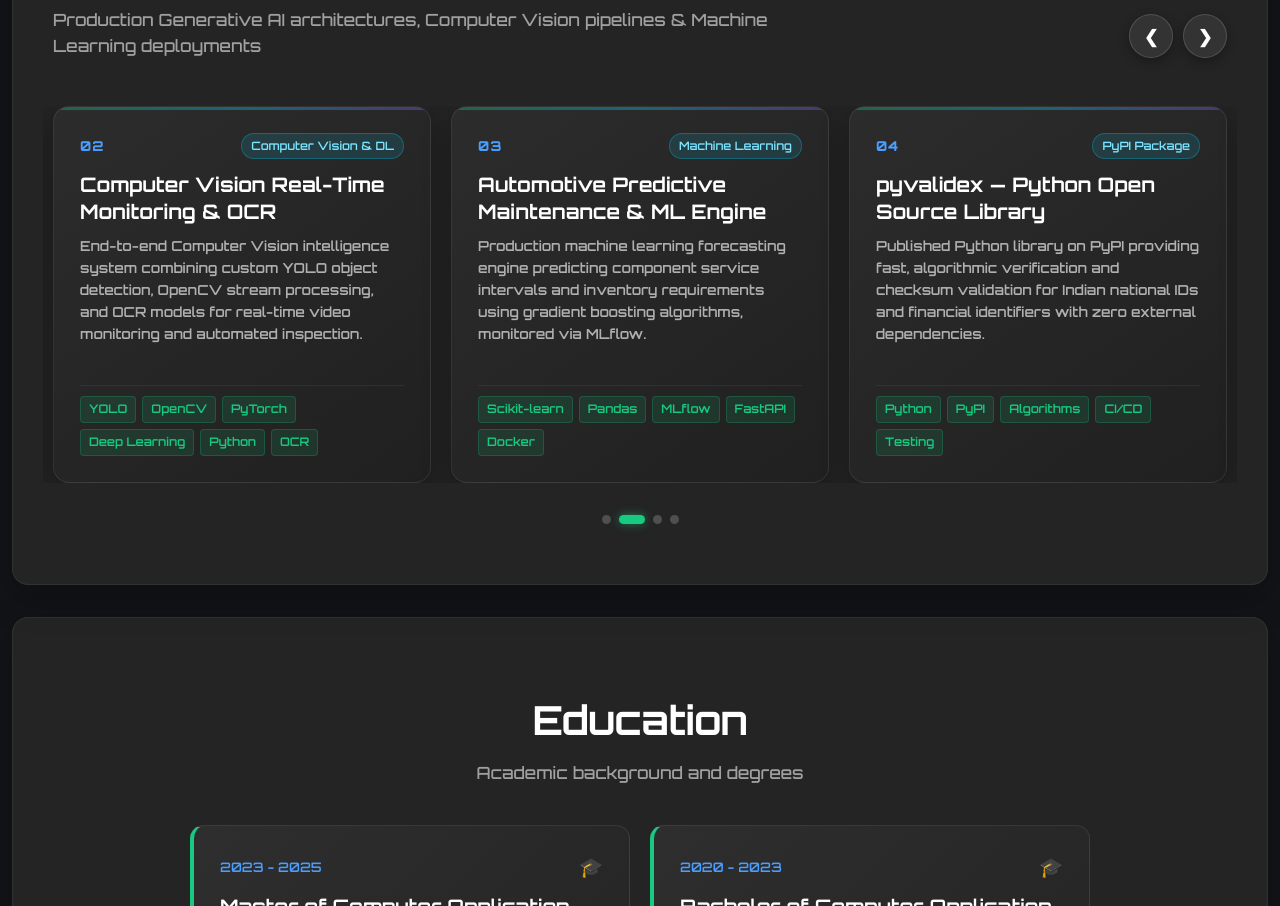
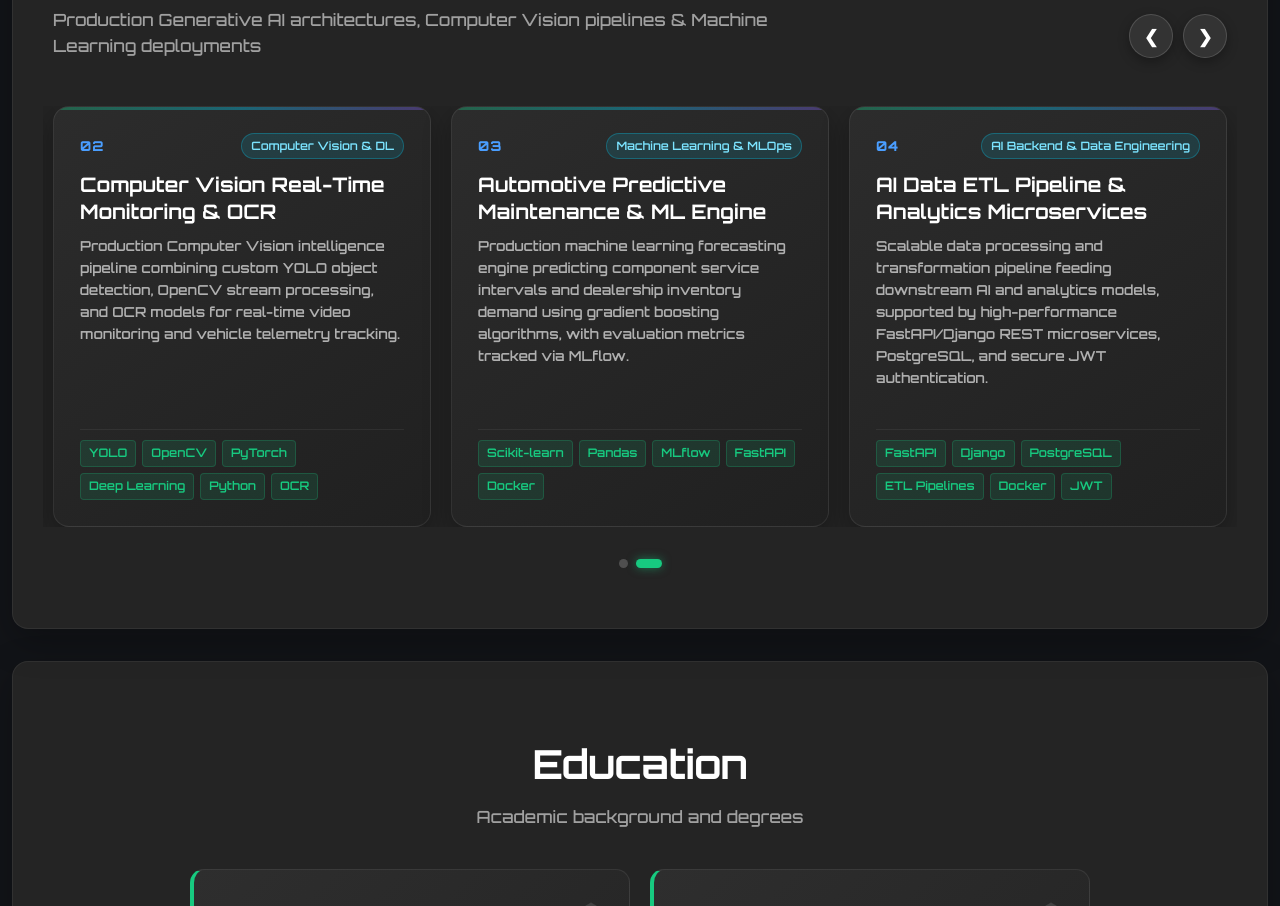
Before and after one commit to JOBIN456/PortFolio, a React (Vite) app: page / in a window 1280 px wide. Shown: the part 3780-4686 px from the top of the page. Built offline with nearby package versions, Linux system fonts and the light colour scheme; the HTML template or start-up script is replaced by a standard one.

Commit message:
feat: add Projects component and portfolio dataset

```diff
--- a/src/components/Projects.jsx
+++ b/src/components/Projects.jsx
@@ -27,9 +27,16 @@ export default function Projects() {
 
   const maxIndex = Math.max(0, projects.length - itemsVisible);
 
+  // Keep currentIndex bounded if itemsVisible changes
+  useEffect(() => {
+    if (currentIndex > maxIndex) {
+      setCurrentIndex(maxIndex);
+    }
+  }, [maxIndex, currentIndex]);
+
   // Auto-play
   useEffect(() => {
-    if (isPaused) return;
+    if (isPaused || maxIndex <= 0) return;
     const interval = setInterval(() => {
       setCurrentIndex((prev) => (prev >= maxIndex ? 0 : prev + 1));
     }, 4000);
--- a/src/data/portfolioData.js
+++ b/src/data/portfolioData.js
@@ -197,43 +197,29 @@ export const portfolioData = {
       title: "Autonomous Multimodal AI Agent & Hybrid RAG",
       badge: "Generative AI & LLMs",
       description:
-        "Enterprise-scale GenAI platform featuring LangGraph agentic workflows, dense & sparse hybrid retrieval, reciprocal rank fusion (RRF), cross-encoder reranking, and Qdrant vector search for high-accuracy reasoning.",
+        "Enterprise-scale GenAI platform developed at Popular Motor Corporation featuring LangGraph agentic workflows, dense & sparse hybrid retrieval, reciprocal rank fusion (RRF), cross-encoder reranking, and Qdrant vector search for high-accuracy automotive reasoning.",
       tech: ["LangGraph", "LangChain", "Qdrant", "LLMs", "FastAPI", "Docker"],
     },
     {
       title: "Computer Vision Real-Time Monitoring & OCR",
       badge: "Computer Vision & DL",
       description:
-        "End-to-end Computer Vision intelligence system combining custom YOLO object detection, OpenCV stream processing, and OCR models for real-time video monitoring and automated inspection.",
+        "Production Computer Vision intelligence pipeline combining custom YOLO object detection, OpenCV stream processing, and OCR models for real-time video monitoring and vehicle telemetry tracking.",
       tech: ["YOLO", "OpenCV", "PyTorch", "Deep Learning", "Python", "OCR"],
     },
     {
       title: "Automotive Predictive Maintenance & ML Engine",
-      badge: "Machine Learning",
+      badge: "Machine Learning & MLOps",
       description:
-        "Production machine learning forecasting engine predicting component service intervals and inventory requirements using gradient boosting algorithms, monitored via MLflow.",
+        "Production machine learning forecasting engine predicting component service intervals and dealership inventory demand using gradient boosting algorithms, with evaluation metrics tracked via MLflow.",
       tech: ["Scikit-learn", "Pandas", "MLflow", "FastAPI", "Docker"],
     },
     {
-      title: "pyvalidex — Python Open Source Library",
-      badge: "PyPI Package",
+      title: "AI Data ETL Pipeline & Analytics Microservices",
+      badge: "AI Backend & Data Engineering",
       description:
-        "Published Python library on PyPI providing fast, algorithmic verification and checksum validation for Indian national IDs and financial identifiers with zero external dependencies.",
-      tech: ["Python", "PyPI", "Algorithms", "CI/CD", "Testing"],
-    },
-    {
-      title: "Edge AI Low-Latency Neural Inference Pipeline",
-      badge: "Edge AI & Optimization",
-      description:
-        "Optimized deep learning inference server utilizing TensorRT, ONNX runtime quantization, and asynchronous batching for high-throughput sub-15ms computer vision pipelines.",
-      tech: ["TensorRT", "ONNX", "PyTorch", "Docker", "AsyncIO", "CUDA"],
-    },
-    {
-      title: "Agentic Code Intelligence & RAG Chatbot",
-      badge: "Autonomous Agents",
-      description:
-        "Multi-agent reasoning system capable of querying complex codebases, generating AST dependency graphs, and providing citation-backed architectural explanations.",
-      tech: ["LangChain", "ChromaDB", "Llama 3", "Python", "FastAPI"],
+        "Scalable data processing and transformation pipeline feeding downstream AI and analytics models, supported by high-performance FastAPI/Django REST microservices, PostgreSQL, and secure JWT authentication.",
+      tech: ["FastAPI", "Django", "PostgreSQL", "ETL Pipelines", "Docker", "JWT"],
     },
   ],
   languages: ["English", "Hindi", "Malayalam", "Tamil"],
```
